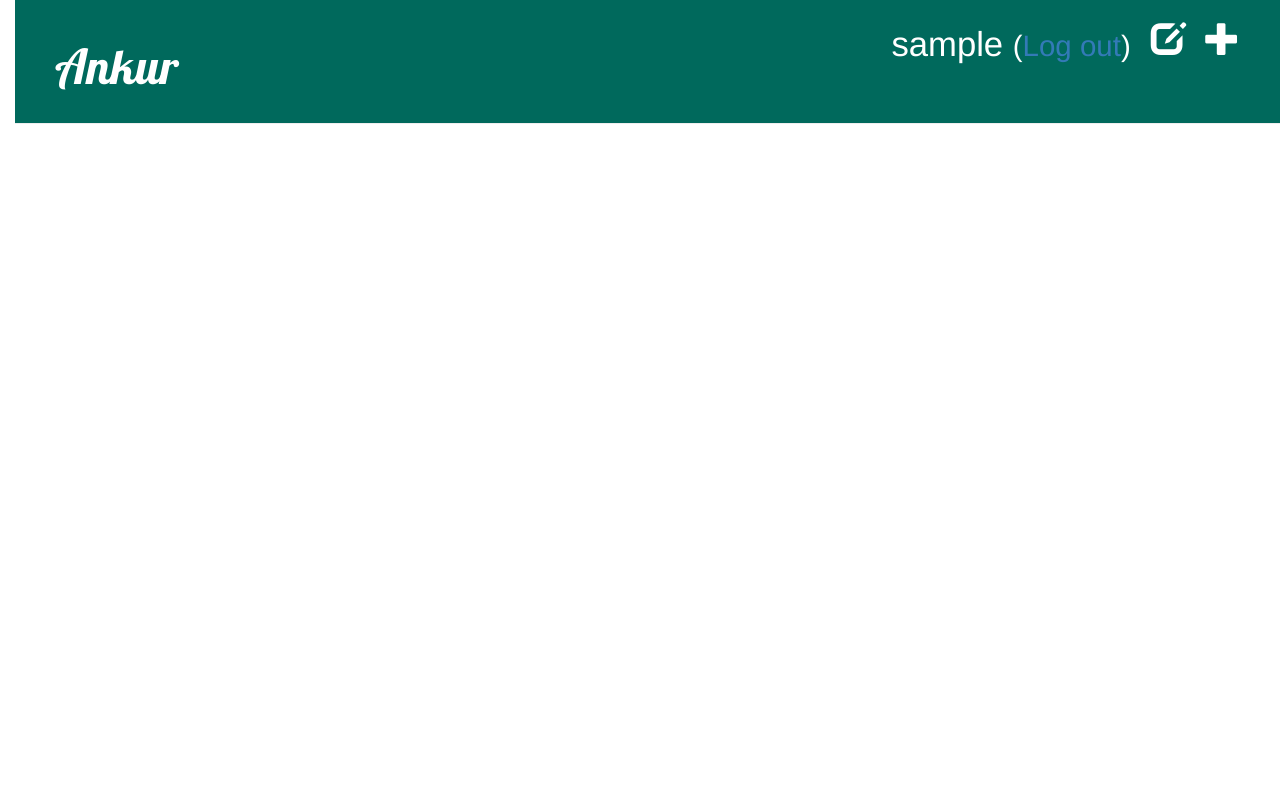
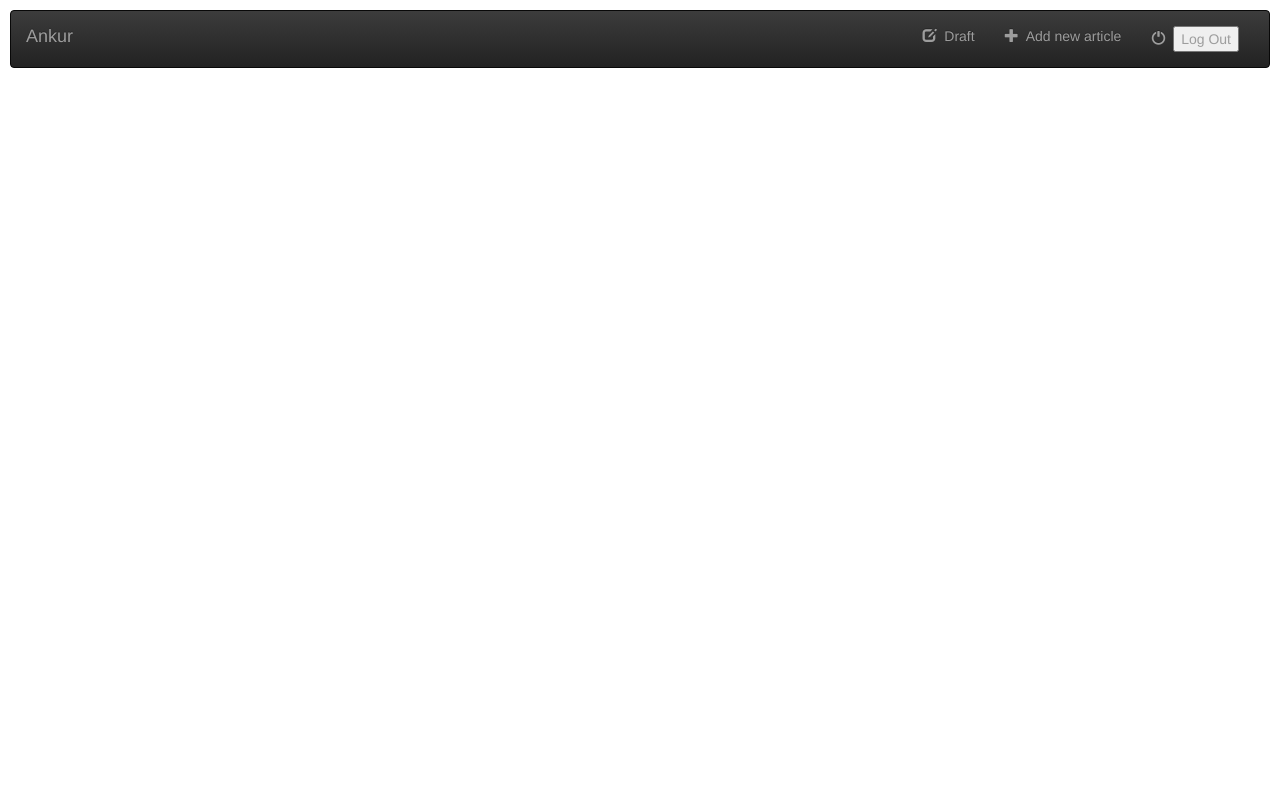
Before and after one commit to AnkurBegining/my-first-blog, a Django app: a page that uses blog/templates/blog/base.html in a window 1280 px wide. Run offline with Django 3.2, Linux system fonts and the light colour scheme; the visitor is signed in with stand-in values (Sample User, id 1); data that the repository does not hold is empty; some libraries are stand-ins or nearby versions.

Commit message:
fix:front up design

```diff
--- a/blog/static/css/blog.css
+++ b/blog/static/css/blog.css
@@ -4,7 +4,7 @@ h1 a {
 }
 
 body {
-    padding-left: 15px;
+    padding: 10px;
 }
 
 .page-header {
--- a/blog/templates/blog/base.html
+++ b/blog/templates/blog/base.html
@@ -9,21 +9,70 @@
     <link rel="stylesheet" href="{% static 'css/blog.css' %}">
 </head>
 <body>
-<div class="page-header">
-    {% if user.is_authenticated %}
-        <a href="{% url 'post_new' %}" class="top-menu"><span class="glyphicon glyphicon-plus"></span></a>
-        <a href="{% url 'post_draft_list' %}" class="top-menu"><span class="glyphicon glyphicon-edit"></span></a>
-        <p class="top-menu">{{ user.username }} <small>(<a href="{% url 'logout' %}">Log out</a>)</small></p>
+<nav class="navbar navbar-inverse">
+    <div class="container-fluid">
+        <!--Logo-->
+            <div class="navbar-header">
 
-    {% else %}
-        <a href="{% url 'login' %}" class="top-menu"><span class="glyphicon glyphicon-lock"></span></a>
-        <p class="top-menu"><small>(<a href="{% url 'signup' %}">Sign Up</a>)</small></p>
+                <!--If space is not there then this button will help to expand-->
+                <button type="button" class="navbar-toggle" data-toggle="collapse" data-target="#topNavBar">
+                    <span class="icon-bar"></span>
+                    <span class="icon-bar"></span>
+                    <span class="icon-bar"></span>
+                </button>
+                <a class="navbar-brand" href="#">Ankur</a>
+            </div>
 
+            <div class="collapse navbar-collapse" id="topNavBar">
+                <ul class="nav navbar-nav navbar-right">
+                    {% if user.is_authenticated %}
+                    <li class="">
+                        <a href="{% url 'post_draft_list' %}">
+                            <span class="glyphicon glyphicon-edit" aria-hidden="true"></span>&nbsp;
+                            Draft
+                        </a>
 
-    {% endif %}
+                    </li>
+                    <li class="">
+                        <a href="{% url 'post_new' %}">
+                            <span class="glyphicon glyphicon-plus" aria-hidden="true"></span>&nbsp;
+                            Add new article
+                        </a>
 
-    <h1><a href="/">Ankur</a></h1>
-</div>
+                    </li>
+                    <li class="">
+                        <a href="#">
+                            <span class="glyphicon glyphicon-off" aria-hidden="true"></span>&nbsp;
+                            <button class="{% url 'logout' %}">Log Out</button>
+                        </a>
+
+                    </li>
+
+                    {% else %}
+                    <li class="">
+                        <a href="{% url 'login' %}">
+                            <span class="glyphicon glyphicon-log-in" aria-hidden="true"></span>&nbsp;
+                            <button class="btn btn-primary">Log In</button>
+
+                        </a>
+
+                    </li>
+
+                    <li class="">
+                        <a href="{% url 'signup' %}">
+                            <span class="glyphicon glyphicon-off" aria-hidden="true"></span>&nbsp;
+                            <button class="btn btn-primary">Register</button>
+                        </a>
+
+                    </li>
+
+                </ul>
+                {% endif %}
+            </div>
+
+    </div>
+
+</nav>
 <div class="content container">
     <div class="row">
         <div class="col-md-8">
```
